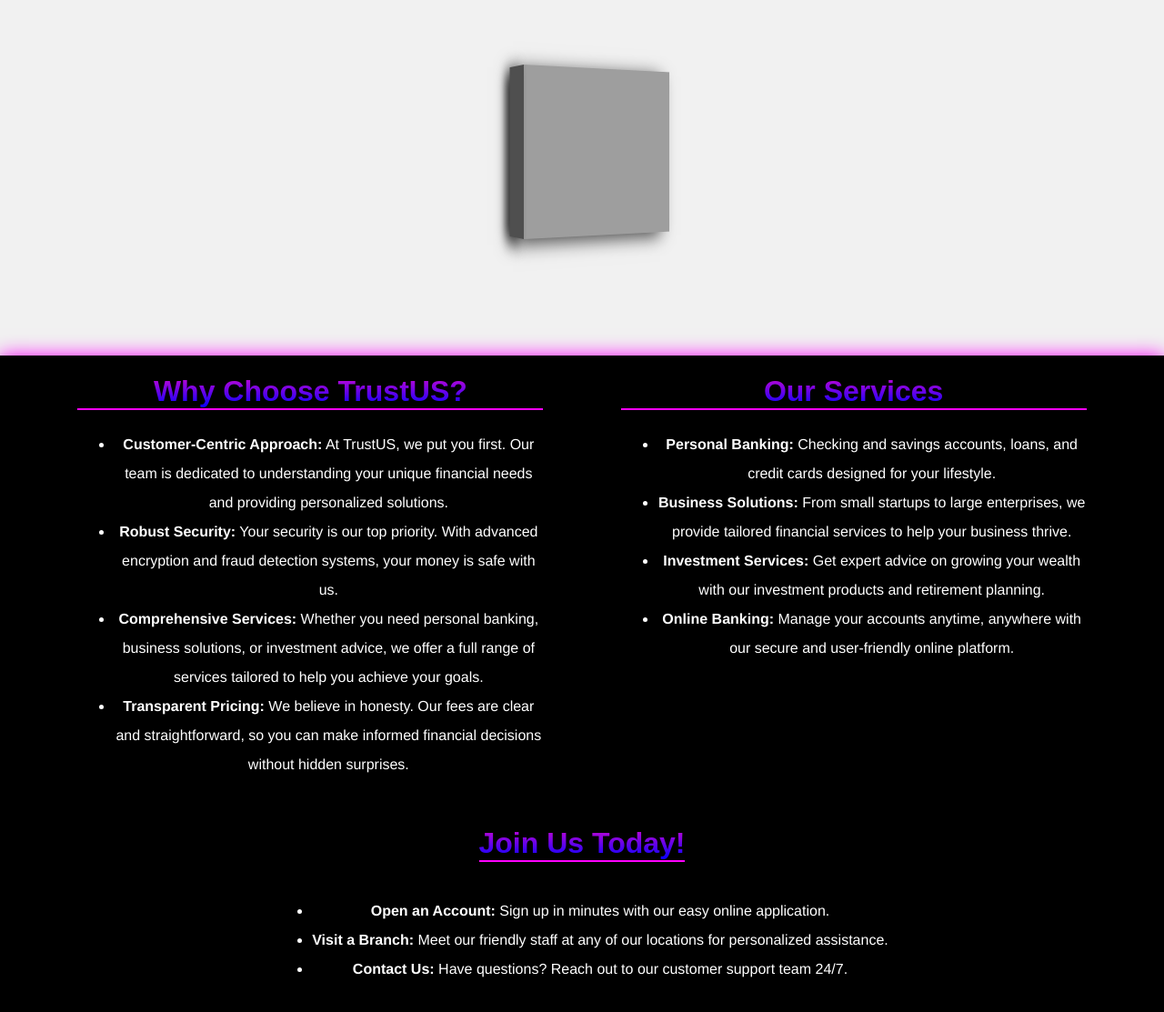
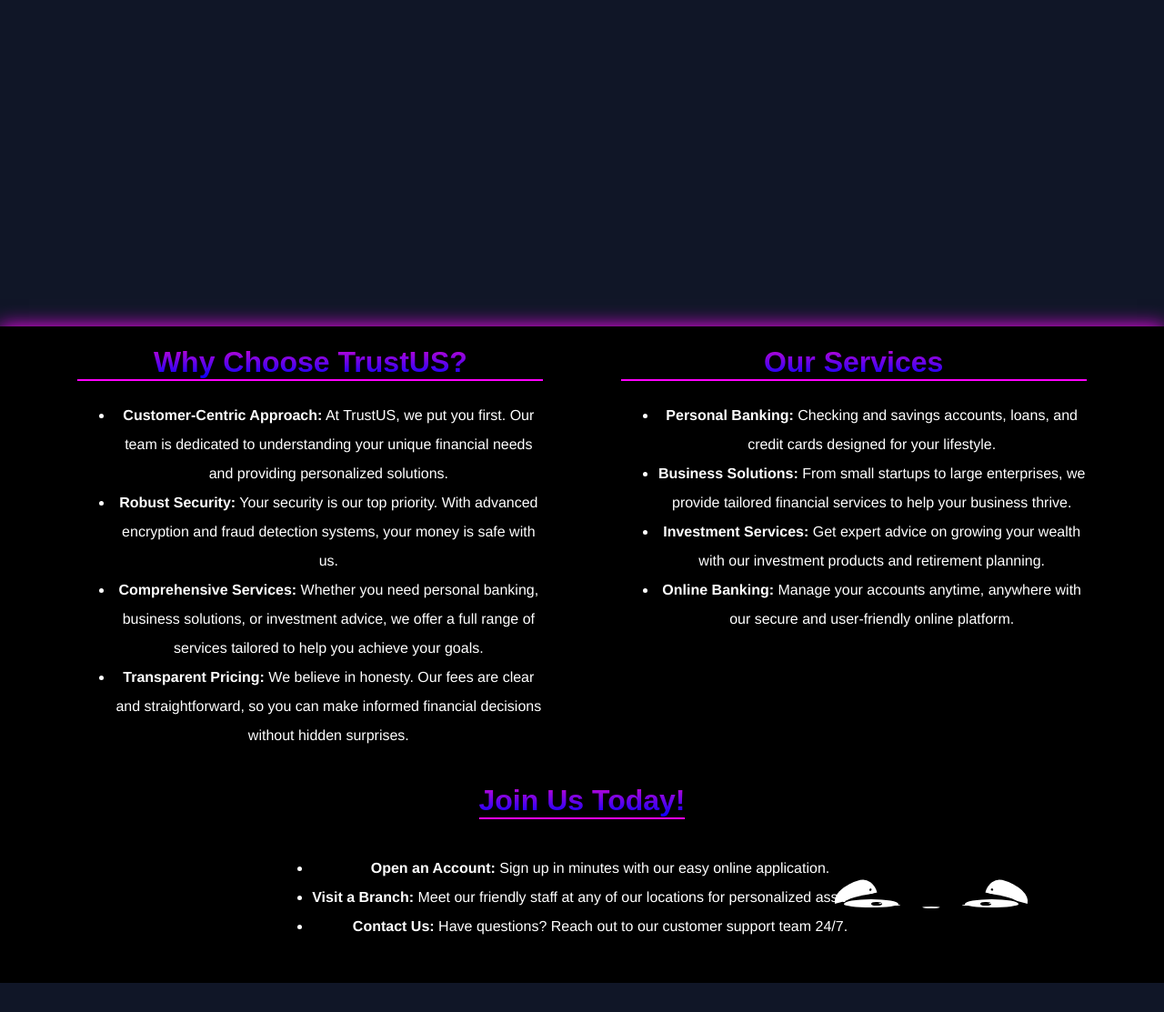
Before and after one commit to Levi-G-Duarte/Trust-US, a plain HTML site: page client/src/landing-page.html in a window 1280 px wide. Shown: the part 425-1538 px from the top of the page at 91% size. After the commit the page ends 1506 px from the top, so only its background shows below. Drawn offline with Linux system fonts and the light colour scheme; files that its build step writes are made by us from their sources; grey boxes are pictures that could not be loaded.

Commit message:
finished landing page

```diff
--- a/client/css/landing-page.css
+++ b/client/css/landing-page.css
@@ -2,7 +2,7 @@
     transition: 0.5s ease-in-out;
 }
 body{
-    background-color: #f1f1f1;
+    background-color: rgb(16, 22, 39);
     text-align: center;
     background-repeat: no-repeat;
     font-family: Cash Sans, Helvetica Neue, helvetica, sans-serif;
@@ -63,7 +63,17 @@
     align-items: center;
 
 }
-
+h2.title {
+    font-family: Arial, Helvetica, sans-serif;
+    padding-left: 2%;
+    transition: opacity 1.5s ease-in-out;
+    text-align: start;
+    font-size: 2.3em;
+    background: linear-gradient(rgb(0, 153, 255), rgb(0, 53, 122));
+    -webkit-background-clip: text;
+            background-clip: text;
+    -webkit-text-fill-color: transparent;
+}
 h1.title {
     font-size: 10em;
     background: linear-gradient(rgb(209, 7, 209), BLUE);
@@ -137,60 +147,231 @@
     50% {border-color: black}
     100% {border-color: transparent}
 }
-.example {
-    display:flex;
-    justify-content: center;
+
+.cat {
     position: relative;
-    padding-top: 50%;
-    margin: 2rem auto;
+    height: 170px;
+    width: 192.1px;
+    left: 30%;
+    bottom: 30%;
+  }
 
-    > .block {
+  .ear {
+    position: absolute;
+    top: -30%;
+    height: 60%;
+    width: 25%;
+    background: #fff;
+  }
+  .ear::before, .ear::after {
+    content: "";
+    position: absolute;
+    bottom: 24%;
+    height: 10%;
+    width: 5%;
+    border-radius: 50%;
+    background: #000000;
+  }
+  .ear::after {
+    transform-origin: 50% 100%;
+  }
+
+  .ear--left {
+    left: -7%;
+    border-radius: 70% 30% 0% 0%/100% 100% 0% 0%;
+    transform: rotate(-15deg);
+  }
+  .ear--left::before, .ear--left::after {
+    right: 10%;
+  }
+  .ear--left::after {
+    transform: rotate(-45deg);
+  }
+
+  .ear--right {
+    right: -7%;
+    border-radius: 30% 70% 0% 0%/100% 100% 0% 0%;
+    transform: rotate(15deg);
+  }
+  .ear--right::before, .ear--right::after {
+    left: 10%;
+  }
+  .ear--right::after {
+    transform: rotate(45deg);
+  }
+
+  .face {
     position: absolute;
     height: 100%;
-        width: 30%;
-        perspective: 1000px;
-
-        &:nth-of-type(1) {
-            height: 30%;
-            top: 0%;
-            left: 45%;
-            width: 15%;
-        }
+    width: 100%;
+    background:black;
+    border-radius: 50%;
   }
 
-    > .block > .side {
+  .eye {
+    position: absolute;
+    top: 35%;
+    height: 30%;
+    width: 31%;
+    background: #fff;
+    border-radius: 50% 50% 50% 50%/60% 60% 40% 40%;
+  }
+  .eye::after {
+    content: "";
     position: absolute;
     top: 0;
     left: 0;
-        background-image: url('https://img.freepik.com/premium-vector/bitcoin-symbol-isolated-white-crypto-currency-golden-symbol-vector-illustration_166207-428.jpg');
-        background-size: auto 100%;
-        box-shadow: -1vw 5px 20px rgba(0, 0, 0, 0.7);
-
-        &.-main {
+    height: 0;
+    width: 100%;
+    border-radius: 0 0 50% 50%/0 0 40% 40%;
+    background: #000000;
+    -webkit-animation: blink 4s infinite ease-in;
+            animation: blink 4s infinite ease-in;
+  }
+  @-webkit-keyframes blink {
+    0% {
+      height: 0;
+    }
+    90% {
+      height: 0;
+    }
+    92.5% {
       height: 100%;
-            width: 100%;
-            transform: rotateY(30deg);
-            transform-origin: 0 50%;
+    }
+    95% {
+      height: 0;
+    }
+    97.5% {
+      height: 100%;
+    }
+    100% {
+      height: 0;
+    }
+  }
+  @keyframes blink {
+    0% {
+      height: 0;
+    }
+    90% {
+      height: 0;
+    }
+    92.5% {
+      height: 100%;
+    }
+    95% {
+      height: 0;
+    }
+    97.5% {
+      height: 100%;
+    }
+    100% {
+      height: 0;
+    }
+  }
+  .eye::before {
+    content: "";
+    position: absolute;
+    top: 60%;
+    height: 10%;
+    width: 15%;
+    background: #fff;
+    border-radius: 50%;
   }
 
-        &.-left {
-            height: 100%;
+  .eye--left {
+    left: 0;
+  }
+  .eye--left::before {
+    right: -5%;
+  }
+
+  .eye--right {
+    right: 0;
+  }
+  .eye--right::before {
+    left: -5%;
+  }
+
+  .eye-pupil {
+    position: absolute;
+    top: 25%;
+    height: 50%;
     width: 20%;
-            transform-origin: 0 50%;
-            transform: rotateY(-60deg) translateX(-100%);
-            filter: brightness(50%);
+    background: #000000;
+    border-radius: 50%;
+    -webkit-animation: look-around 4s infinite;
+            animation: look-around 4s infinite;
+  }
+  @-webkit-keyframes look-around {
+    0% {
+      transform: translate(0);
+    }
+    5% {
+      transform: translate(50%, -25%);
+    }
+    10% {
+      transform: translate(50%, -25%);
+    }
+    15% {
+      transform: translate(-100%, -25%);
+    }
+    20% {
+      transform: translate(-100%, -25%);
+    }
+    25% {
+      transform: translate(0, 0);
+    }
+    100% {
+      transform: translate(0, 0);
     }
   }
-
-    > .block:nth-of-type(1) > .side {
-        &.-main {
-            background-position: 4% 50%;
-            background-size: auto 100%;
+  @keyframes look-around {
+    0% {
+      transform: translate(0);
+    }
+    5% {
+      transform: translate(50%, -25%);
+    }
+    10% {
+      transform: translate(50%, -25%);
+    }
+    15% {
+      transform: translate(-100%, -25%);
+    }
+    20% {
+      transform: translate(-100%, -25%);
+    }
+    25% {
+      transform: translate(0, 0);
+    }
+    100% {
+      transform: translate(0, 0);
+    }
+  }
+  .eye--left .eye-pupil {
+    right: 30%;
+  }
+  .eye--right .eye-pupil {
+    left: 30%;
+  }
+  .eye-pupil::after {
+    content: "";
+    position: absolute;
+    top: 30%;
+    right: -5%;
+    height: 20%;
+    width: 35%;
+    border-radius: 50%;
+    background: #fff;
   }
 
-        &.-left {
-            background-position: 0 50%;
-            background-size: auto 100%;
+  .muzzle {
+    position: absolute;
+    top: 60%;
+    left: 50%;
+    height: 6%;
+    width: 10%;
+    background: #fff;
+    transform: translateX(-50%);
+    border-radius: 50% 50% 50% 50%/30% 30% 70% 70%;
   }
-    }
-}
--- a/client/src/landing-page.html
+++ b/client/src/landing-page.html
@@ -19,7 +19,9 @@
 
         <div id="box1">
             <h1 class="title" id="title"></h1>
+            <h2 class="title" id="title2" style="opacity: 0;">Banking Done Right</h2>
             <script>
+                let title2 = document.getElementById("title2");
                 let title = document.getElementById("title");
                 let text = "TrustUS";
                 let index = 0;
@@ -31,15 +33,16 @@
                         clearInterval(loop);
                     }
                 }, 1000/text.length);
-                setTimeout(()=>{title.classList.remove("typing")}, 1000);
+                setTimeout(()=>{
+                    title.classList.remove("typing");
+                    title2.style.opacity = "1"
+
+                }, 1000);
             </script>
         </div>
     </div>
     <div id="image-container">
-        <div class="example">
-  <div class="block">
-    <div class="side -main"></div>
-    <div class="side -left"></div>
+
   </div>
 </div>
     </div>
@@ -85,6 +88,19 @@
                 <li><b>Contact Us:</b> Have questions? Reach out to our customer support team 24/7.</li>
 
             </ul>
+            <div class="cat">
+                <div class="ear ear--left"></div>
+                <div class="ear ear--right"></div>
+                <div class="face">
+                    <div class="eye eye--left">
+                        <div class="eye-pupil"></div>
+                    </div>
+                    <div class="eye eye--right">
+                        <div class="eye-pupil"></div>
+                    </div>
+                    <div class="muzzle"></div>
+                </div>
+            </div>
     </div>
 <script>
     function login() {
```
Lines whose indentation alone changed are shown as unchanged.
